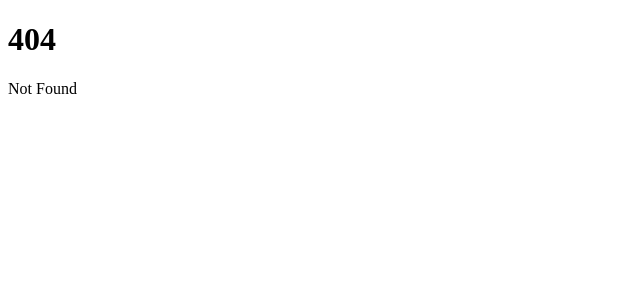
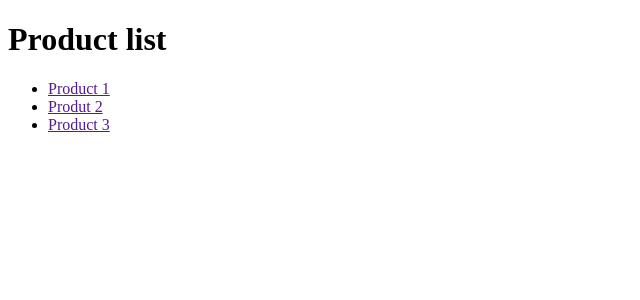
Before and after one commit to sundartamang/svelte-kit, a SvelteKit app: page /products in a window 1280 px wide. Before the commit this address had no page. Shown: the top 300 px of the page, without its empty margins (0-640 px from the left). Built offline with nearby package versions, Linux system fonts and the light colour scheme.

Commit message:
feat : normal routes, nested routes, dynamic routes

```diff
--- a/src/routes/+page.svelte
+++ b/src/routes/+page.svelte
@@ -1,2 +1 @@
 <h1>Welcome to SvelteKit</h1>
-<p>Visit <a href="https://kit.svelte.dev">kit.svelte.dev</a> to read the documentation</p>
--- /dev/null
+++ b/src/routes/about/+page.svelte
@@ -0,0 +1 @@
+<h1>About us page</h1>
--- /dev/null
+++ b/src/routes/blog/+page.svelte
@@ -0,0 +1 @@
+<h1>Blog page</h1>
--- /dev/null
+++ b/src/routes/blog/first/+page.svelte
@@ -0,0 +1 @@
+<h2>Blog first</h2>
--- /dev/null
+++ b/src/routes/blog/second/+page.svelte
@@ -0,0 +1 @@
+<h2>Blog second</h2>
--- /dev/null
+++ b/src/routes/contact/+page.svelte
@@ -0,0 +1 @@
+<h1>Contact us page</h1>
--- /dev/null
+++ b/src/routes/products/+page.svelte
@@ -0,0 +1,13 @@
+<h1>Product list</h1>
+
+<ul>
+    <li>
+        <a href="">Product 1</a>
+    </li>
+    <li>
+        <a href="">Produt 2</a>
+    </li>
+    <li>
+        <a href="">Product 3</a>
+    </li>
+</ul>
```
Also changed, not shown: src/routes/products/[productId]/+page.svelte (added, +7 -0 lines), src/routes/products/[productId]/reviews/[reviewId]/+page.svelte (added, +7 -0 lines), 1 other file (tests, documents, lock files or other folders).
